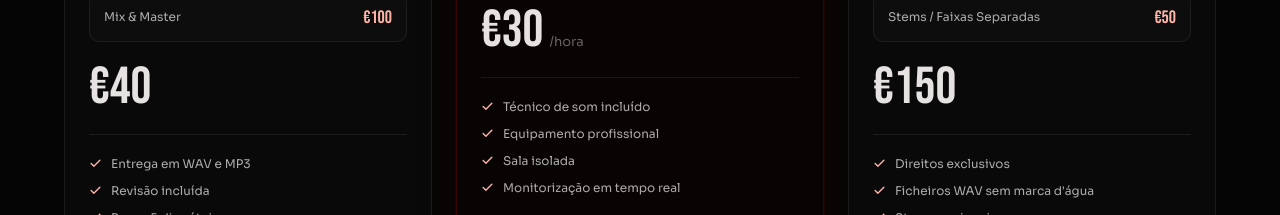
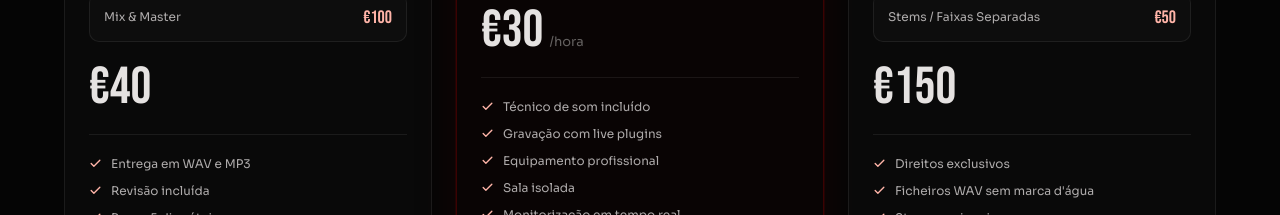
Before and after one commit to joeleandro/wavystudios.beta, a Next.js app: page /precos in a window 1280 px wide. Shown: the part 1800-2015 px from the top of the page. Built offline with nearby package versions, Linux system fonts and the light colour scheme; no server answers; the database is empty.

Commit message:
Update pricing-individual.tsx Co-authored-by: life = {} <90556352+joeleandro@users.noreply.github.com>

```diff
--- a/src/components/ui/pricing-individual.tsx
+++ b/src/components/ui/pricing-individual.tsx
@@ -35,6 +35,7 @@ const services = [
     ],
     includes: [
       "Técnico de som incluído",
+      "Gravação com live plugins",
       "Equipamento profissional",
       "Sala isolada",
       "Monitorização em tempo real",
```
